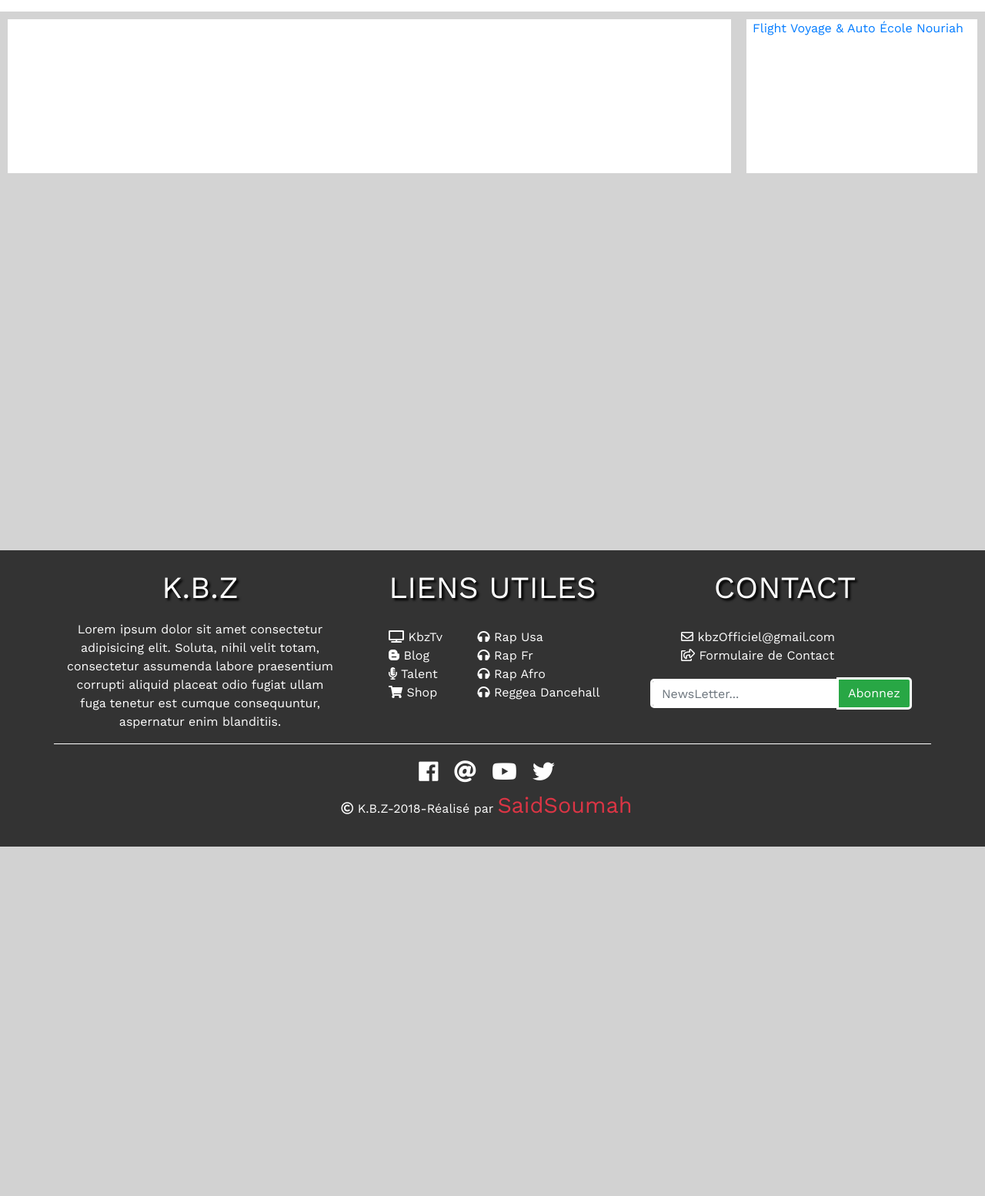
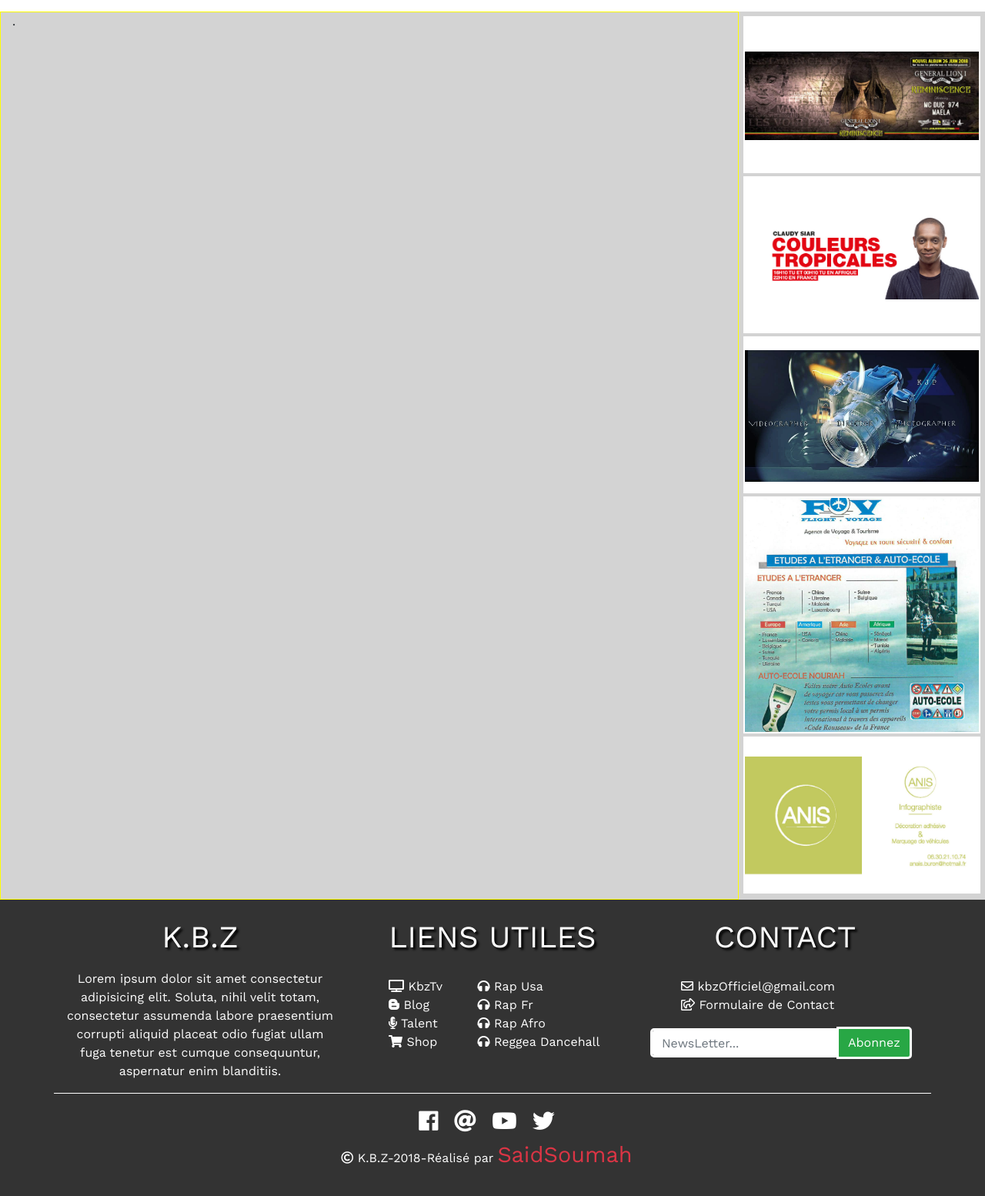
Before and after one commit to Free5Dev/musique, a PHP site: page / in a window 1280 px wide. Shown: the part 120-1674 px from the top of the page at 77% size. Before the commit the page ends 1220 px from the top, so only its background shows below. Run offline with PHP 8.4, Linux system fonts and the light colour scheme; some libraries are stand-ins or nearby versions.

Commit message:
entete,navbar,footer,section juste partie de droite fonctionnent super bien

```diff
--- a/css/style.css
+++ b/css/style.css
@@ -75,33 +75,53 @@ header{
     background-color: #333;
     color: #fff;
 }
+.pubSite{
+    width: 100%;
+    max-width: 100%;
+}
+.pubSite img{
+    width: 100%;
+    max-width: 100%;
+}
 /* -----------------------------------------------------sectionAccueil----------------------------------- */
-.accueilFluid{
+.fluidAccueil{
     background-color: #D3D3D3;
-    height: 700px;
+    /* border:1px solid red; */
+   /* height: 700px; */
 }
-.accueilFluid .accueilRow .accueilCol{
-    /* border:1px solid red; */
-    padding: 0;
-}
-.accueilFluid .accueilRow .accueilCol .accueilElement{
-    background-color: #fff;
-    height: 200px;
-    margin: 10px;
+.colAccueilGauche,.colAccueilDroite{
+
 
 }
-.plegunFacebook{
+.colAccueilGauche{ /*div du guche*/
+    border:1px solid yellow;
+}
+.colAccueilDroite{ /*div du droite*/
+
+}
+.rowColAccueilDroiteElement{
     padding: 5px;
 }
-.fb-page{
-    width: 290px;
-    min-width: 20px;
+.colAccueilDroiteElementPub{
+   /* height: 200px; */
+   line-height: 200px;
+   border:1px solid #D3D3D3;
+   background-color: #fff;
+   margin-bottom: 2px;
+   text-align: center;
+   /* display: flex;
+   align-items: center;
+   justify-content: center; */
+   text-align: center;
+   padding: 2px;
 }
+
 /* -------------------------------------------------------footer h1------------------------------------- */
 .footer{
     background-color: #333333;
     color: #fff;
     padding:15px 0px 15px 0px;
+
 }
 .footer a{
     color: #fff;
@@ -165,6 +185,8 @@ header{
     .formSearch{
         width: 170px;
     }
+    /* section accueil  */
+
     /* footer */
     .footer{
         text-align: center;
--- a/index.php
+++ b/index.php
@@ -34,6 +34,7 @@
     <?php include('navbar.inc.php'); ?>
     <!-- section -->
    <?php include('sectionAccueil.inc.php'); ?>
+
     <!-- inclusion du footer -->
     <?php include('footer.inc.php'); ?>
 </body>
--- a/navbar.inc.php
+++ b/navbar.inc.php
@@ -20,7 +20,7 @@
   <div class="collapse navbar-collapse" id="navbarSupportedContent">
     <ul class="navbar-nav ml-auto">
       <li class="nav-item active">
-        <a class="nav-link" href="#">Accueil <span class="sr-only">(current)</span></a>
+        <a class="nav-link" href="sectionAccueil.inc.php">Accueil <span class="sr-only">(current)</span></a>
       </li>
       <li class="nav-item dropdown">
         <a class="nav-link dropdown-toggle" href="#" id="navbarDropdown" role="button" data-toggle="dropdown" aria-haspopup="true" aria-expanded="false">
--- a/sectionAccueil.inc.php
+++ b/sectionAccueil.inc.php
@@ -13,6 +13,8 @@
     <link rel="icon" href="./images/kbzLogo.jpg"/>
     <!-- cdn fontawesome -->
     <link rel="stylesheet" href="https://use.fontawesome.com/releases/v5.0.13/css/all.css" integrity="sha384-DNOHZ68U8hZfKXOrtjWvjxusGo9WQnrNx2sqG0tfsghAvtVlRW3tvkXWZh58N9jp" crossorigin="anonymous">
+    <!-- lien google font -->
+    <link href="https://fonts.googleapis.com/css?family=Work+Sans:300,400" rel="stylesheet">
     <!-- jquery -->
     <script src="https://ajax.googleapis.com/ajax/libs/jquery/3.3.1/jquery.min.js"></script>
     <!-- bootstrap min css -->
@@ -26,34 +28,47 @@
     <script src="./js/script.js"></script>
 </head>
 <body>
-    <!-- <!-- -------------------------------sectionAccueuil.inc.php ------------------------------ -> -->
-    <section class="container-fluid accueilFluid">
-        <div class="row accueilRow">
-            <div class="col-sm-12 col-md-9 accueilCol">
-                <div class="accueilElement">
+    <!-- section accueil -->
+    <section class="container-fluid fluidAccueil">
+        <section class="row rowAccueil">
+        <!-- ---------------------------------contenue de la banniere de gauche------------------------------------- -->
+            <article class="col-sm-12 col-md-9 colAccueilGauche">
+                .
+            </article>
 
-                </div>
-            </div>
-            <div class="col-sm-12 col-md-3 accueilCol">
-                <div class="accueilElement">
-                    <!-- plegun page facebook -->
-                    <div class="plegunFacebook img-fluid" style="padding:0px;text-align:center;">
-                        <div id="fb-root"></div>
-                            <script>(function(d, s, id) {
-                            var js, fjs = d.getElementsByTagName(s)[0];
-                            if (d.getElementById(id)) return;
-                            js = d.createElement(s); js.id = id;
-                            js.src = 'https://connect.facebook.net/fr_FR/sdk.js#xfbml=1&version=v3.0';
-                            fjs.parentNode.insertBefore(js, fjs);
-                            }(document, 'script', 'facebook-jssdk'));</script>
+            <article class="col-sm-12 col-md-3 colAccueilDroite">
+               <!-- -----------------------------------contenu de la banniere de droite--------------------- -->
+                <div class="row rowColAccueilDroiteElement">
+                    <div class="col-md-12 colAccueilDroiteElementPub">
+                        <div class="pubSite img-responsive">
+                            <a href="#" title="Suivez"><img src="./images/generalLion.jpg" alt=""></a>
+                        </div>
 
-                        <div class="fb-page" data-href="https://www.facebook.com/Flight-Voyage-Auto-%C3%89cole-Nouriah-391164374695204/" data-width="290" data-small-header="false" data-adapt-container-width="true" data-hide-cover="false" data-show-facepile="true"><blockquote cite="https://www.facebook.com/Flight-Voyage-Auto-%C3%89cole-Nouriah-391164374695204/" class="fb-xfbml-parse-ignore"><a href="https://www.facebook.com/Flight-Voyage-Auto-%C3%89cole-Nouriah-391164374695204/">Flight Voyage &amp; Auto École Nouriah</a></blockquote></div>
                     </div>
+                    <div class="col-md-12 colAccueilDroiteElementPub">
+                        <div class="pubSite img-responsive">
+                            <a href="#" title="Suivez"><img src="./images/couleursTropicales.jpg" alt=""></a>
+                        </div>
+                    </div>
+                    <div class="col-md-12 colAccueilDroiteElementPub">
+                        <div class="pubSite img-responsive">
+                            <a href="#" title="Suivez"><img src="./images/kjp.jpg" alt=""></a>
+                        </div>
+                    </div>
+                    <div class="col-md-12 colAccueilDroiteElementPub">
+                         <div class="pubSite img-responsive">
+                            <a href="#" title="Suivez"><img src="./images/flightVoyage.jpg" alt=""></a>
+                        </div>
+                    </div>
+                    <div class="col-md-12 colAccueilDroiteElementPub">
+                     <div class="pubSite img-responsive">
+                            <a href="#" title="Suivez"><img src="./images/carteVisite.jpg" alt=""></a>
+                        </div>
+                    </div>
+               </div>
+            </article>
 
-                    <!-- end  -->
-                </div>
-            </div>
-        </div>
+        </section>
     </section>
 </body>
 </html>
```
Also changed, not shown: connexion.inc.php (added, +9 -0 lines), images/carteVisite.jpg (added), images/couleursTropicales.jpg (added), images/espaceTv.jpg (added), images/flightVoyage.jpg (added), images/generalLion.jpg (added), images/kjp.jpg (added).
